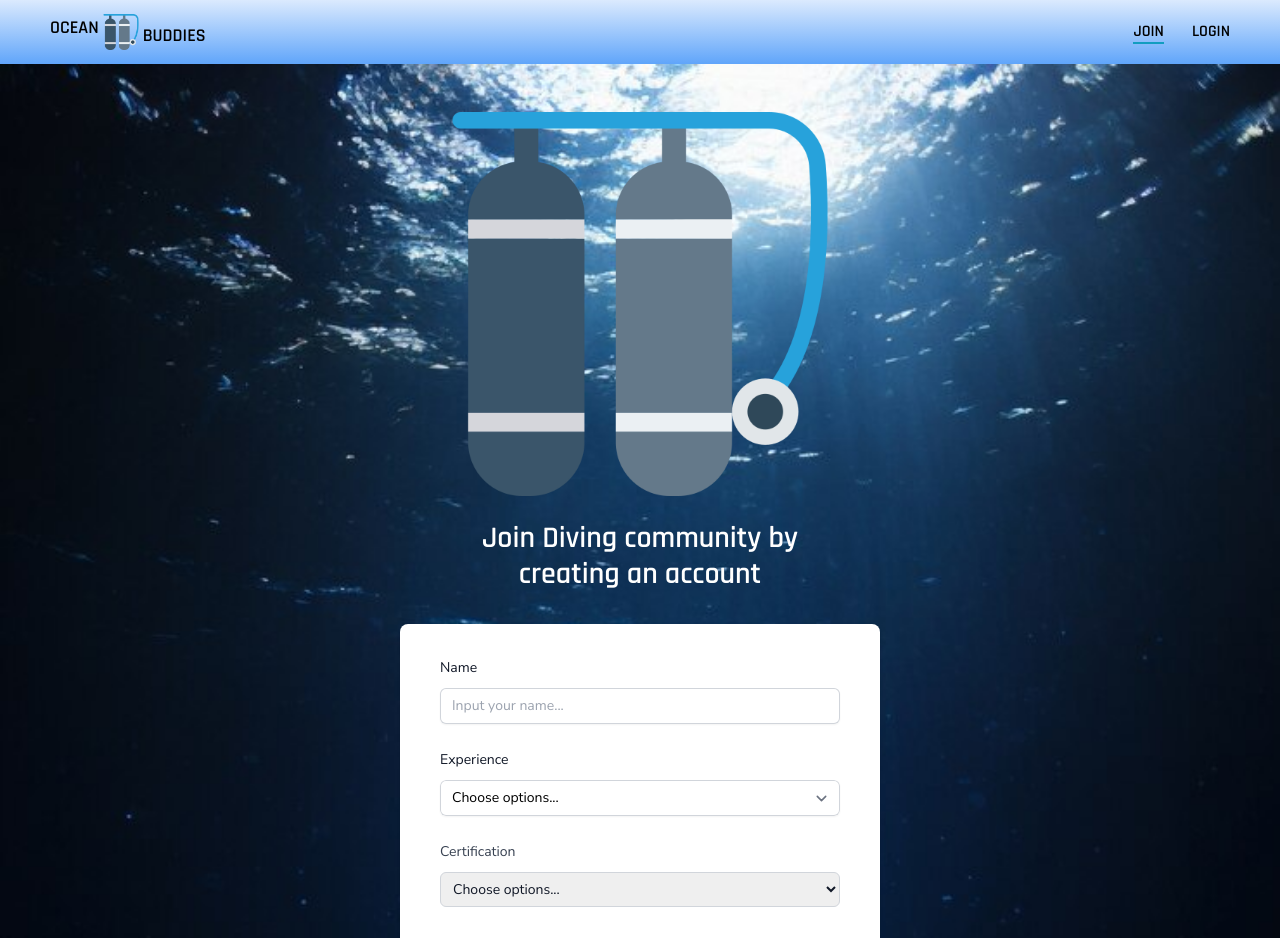
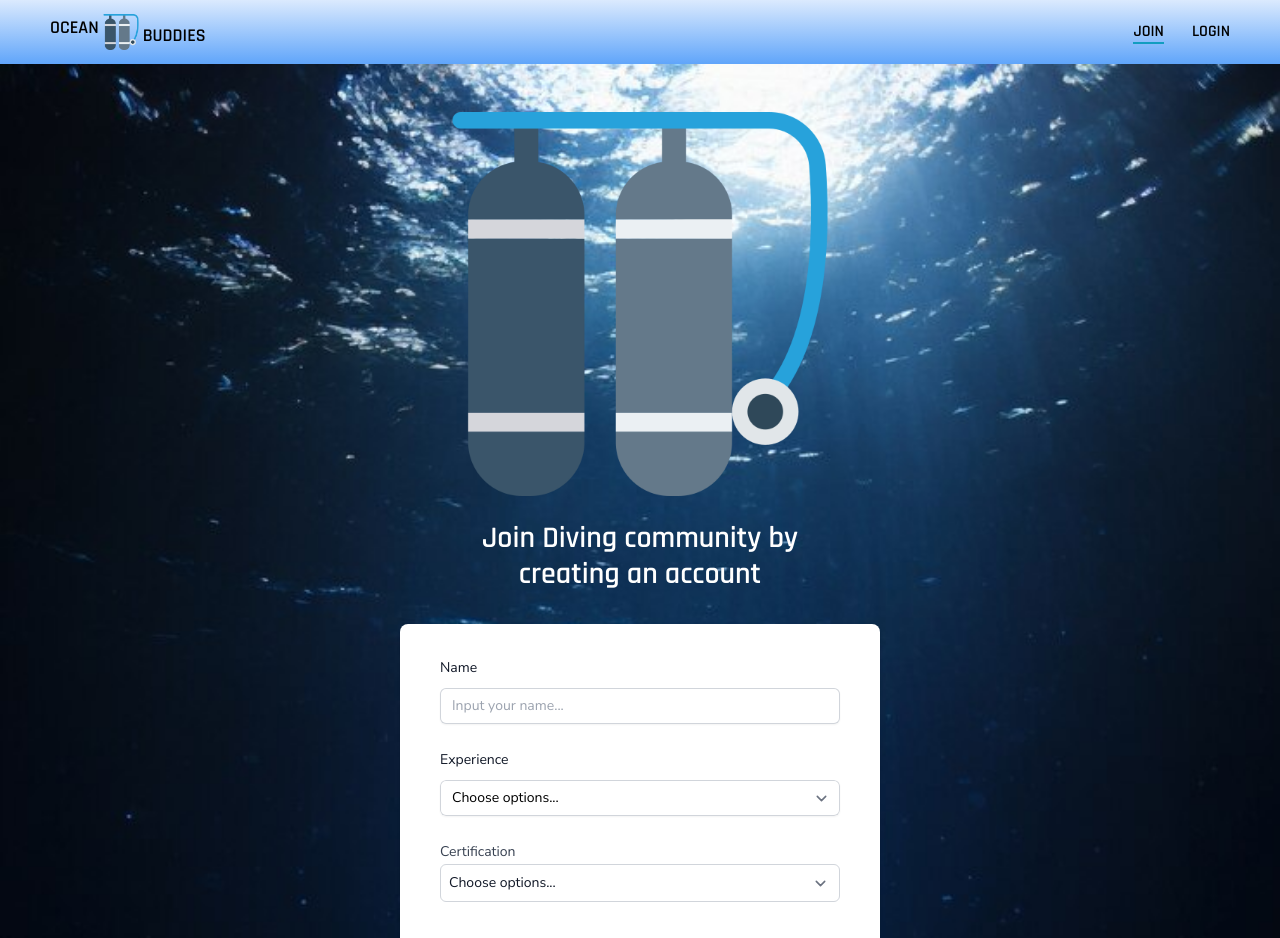
Before and after one commit to RozaliiaRusskikh/ocean-buddies, a Next.js app: page /register in a window 1280 px wide. Shown: the top 938 px of the page. Built offline with nearby package versions, Linux system fonts and the light colour scheme.

Commit message:
Style MultiSelect

```diff
--- a/app/components/MultiSelect.tsx
+++ b/app/components/MultiSelect.tsx
@@ -50,8 +50,7 @@ const MultiSelect: React.FC<MultiSelectProps> = ({
         onChange={(event) =>
           field.onChange([...selectedValues, event.target.value])
         }
-        className={`
-          mt-2
+        className={`form-select
           pl-2
           block
           py-1.5
```
